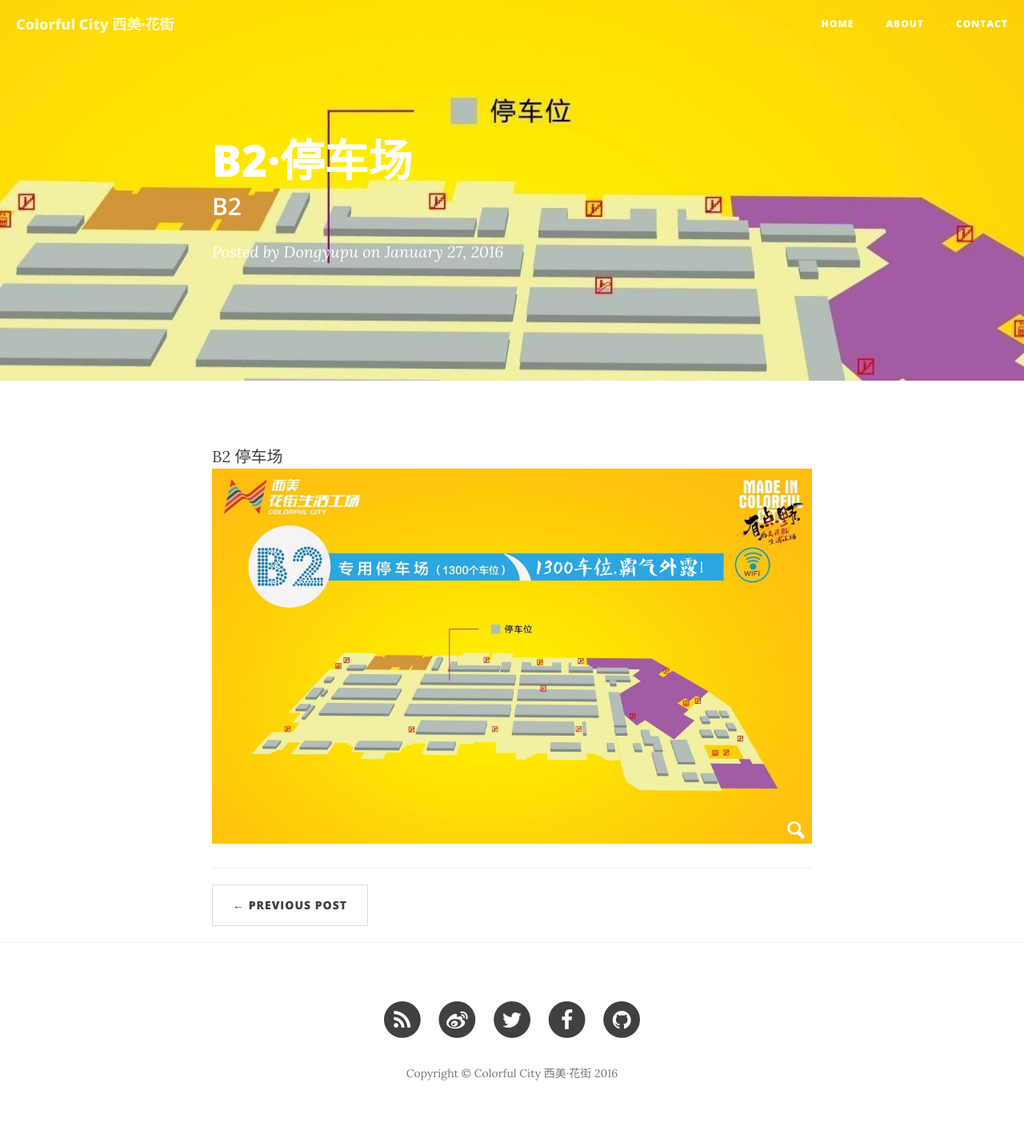
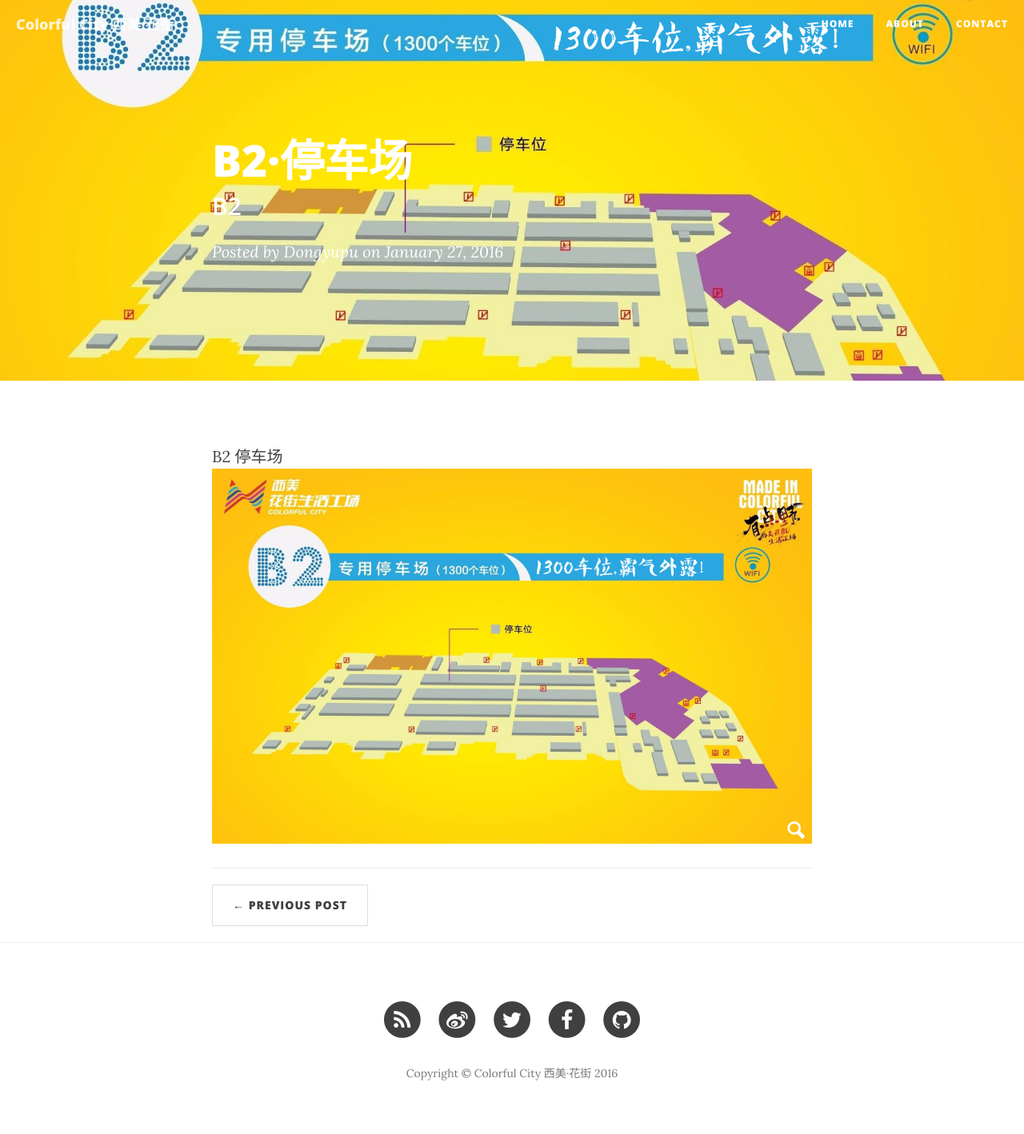
Before and after one commit to dongyupu/colorfulcity, a Jekyll site: the page built from _posts/2016-01-27-B2.markdown, in a window 1280 px wide. Shown: the whole page at 80% size. Built offline with Jekyll 4.4.1, drawn with Linux system fonts in a browser that asks for light colours; nearby versions of some CDN libraries; comment, search, counter and statistics services are not loaded.

Commit message:
Update post.html

```diff
--- a/_layouts/post.html
+++ b/_layouts/post.html
@@ -3,7 +3,7 @@
 ---
 
 <!-- Post Header -->
-<header class="intro-header" style="width:100%; height:100%; background-repeat:no-repeat; background-size:auto; background-image: url('{{ site.baseurl }}/{% if page.header-img %}{{ page.header-img }}{% else %}{{ site.header-img }}{% endif %}')">
+<header class="intro-header" style="ackground-repeat:no-repeat; background-size:cover; background-image: url('{{ site.baseurl }}/{% if page.header-img %}{{ page.header-img }}{% else %}{{ site.header-img }}{% endif %}')">
     <div class="container">
         <div class="row">
             <div class="col-lg-8 col-lg-offset-2 col-md-10 col-md-offset-1">
```
